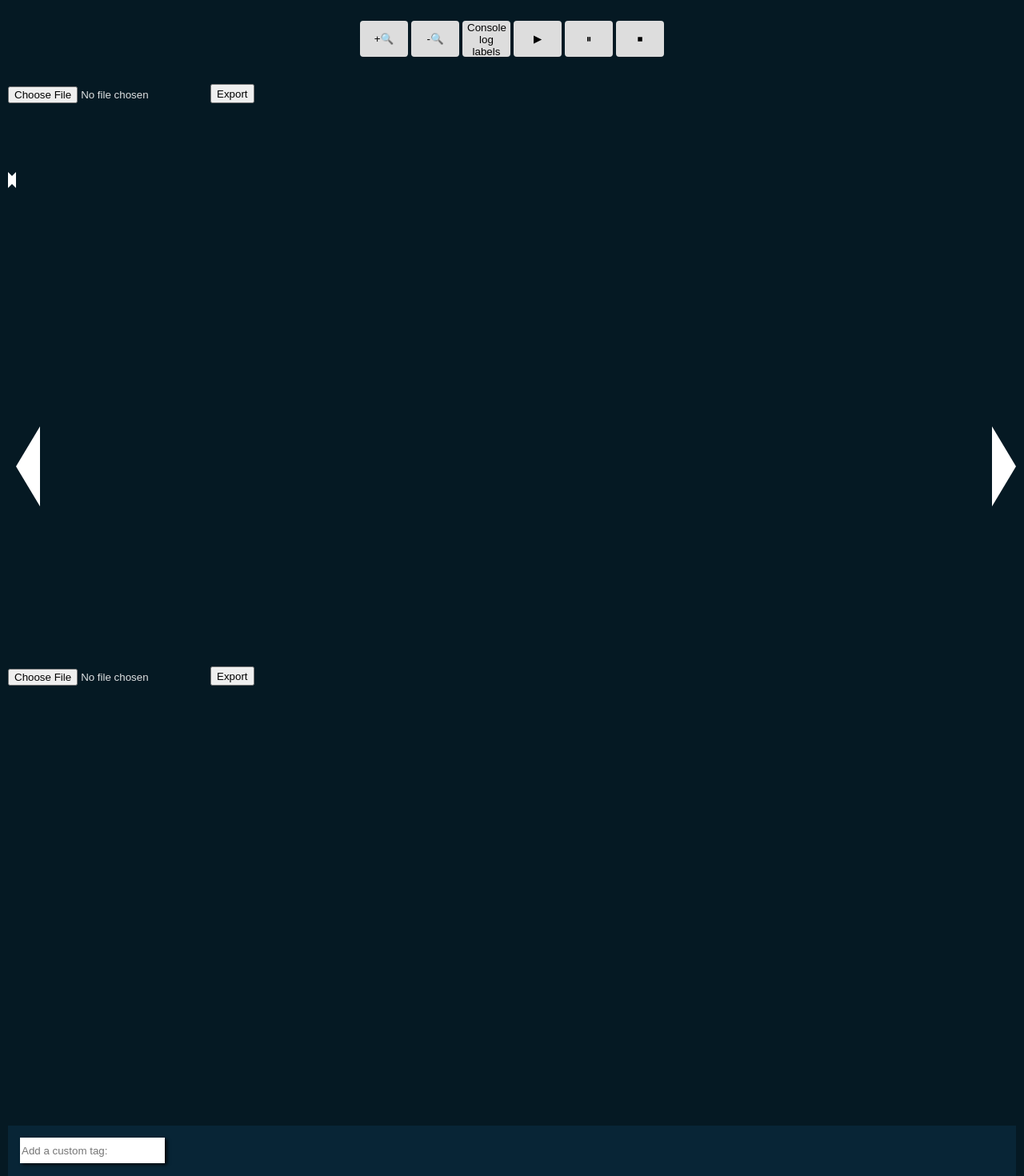
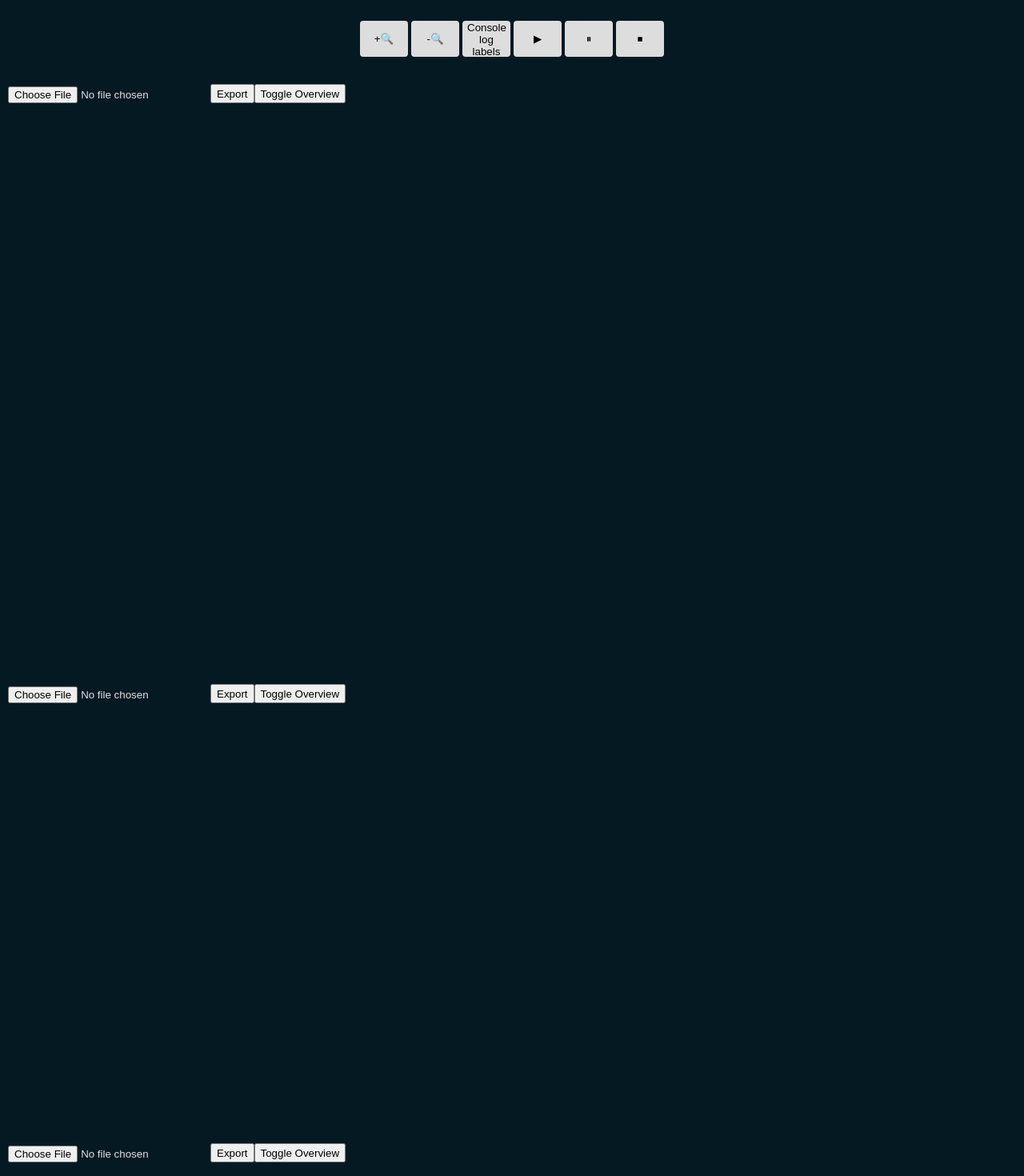
Before and after one commit to nccratliri-ml-wp/vocal-annotation-frontend, a React (Vite) app: page / in a window 1280 px wide. Shown: the part 240-1710 px from the top of the page at 80% size. Built offline with nearby package versions, Linux system fonts and the light colour scheme.

Commit message:
Fixed toggle button

```diff
--- a/src/App.jsx
+++ b/src/App.jsx
@@ -91,19 +91,27 @@ function App() {
                 nfft={nfft}
                 binsPerOctave={binsPerOctave}
                 parameters={parameters}
-                showOverview={true}
+                showOverviewInitialValue={true}
 
             />
             <ScalableSpec
-                //response={response}
-                //audioFileName={audioFileName}
                 importedLabels={importedLabels}
                 activeClustername={activeClustername}
                 specType={specType}
                 nfft={nfft}
                 binsPerOctave={binsPerOctave}
                 parameters={parameters}
-                showOverview={false}
+                showOverviewInitialValue={false}
+
+            />
+            <ScalableSpec
+                importedLabels={importedLabels}
+                activeClustername={activeClustername}
+                specType={specType}
+                nfft={nfft}
+                binsPerOctave={binsPerOctave}
+                parameters={parameters}
+                showOverviewInitialValue={false}
 
             />
             <Clusternames
--- a/src/ScalableSpec.jsx
+++ b/src/ScalableSpec.jsx
@@ -34,7 +34,7 @@ function ScalableSpec( { /*response, audioFileName,*/
                            activeClustername,
                            /*spectrogramIsLoading, passSpectrogramIsLoadingToApp,*/
                            specType, nfft, binsPerOctave, parameters,
-                           showOverview}) {
+                           showOverviewInitialValue}) {
     // General
     const [audioDuration, setAudioDuration] = useState(0);
     const [audioId, setAudioId] = useState(null);
@@ -80,6 +80,10 @@ function ScalableSpec( { /*response, audioFileName,*/
     const [selectedFile, setSelectedFile] = useState(null)
     const [response, setResponse] = useState(null)
     const [spectrogramIsLoading, setSpectrogramIsLoading] = useState(false)
+
+
+
+    const [showOverview, setShowOverview] = useState(showOverviewInitialValue)
 
 
     /* ++++++++++++++++++++ Pass methods ++++++++++++++++++++ */
@@ -392,28 +396,28 @@ function ScalableSpec( { /*response, audioFileName,*/
     }
 
     const drawTimeAxis = () => {
-        const canvas = timeAxisRef.current;
-        const ctx = canvas.getContext('2d');
-        ctx.clearRect(0, 0, canvas.width, canvas.height); // Clear previous drawings
+        const canvas = timeAxisRef.current
+        const ctx = canvas.getContext('2d')
+        ctx.clearRect(0, 0, canvas.width, canvas.height)
         ctx.lineWidth = 2
         ctx.strokeStyle = '#9db4c0'
 
         // Drawing horizontal timeline
         ctx.beginPath()
-        ctx.moveTo(0, canvas.height - 1)
-        ctx.lineTo(canvas.width, canvas.height - 1)
+        ctx.moveTo(0, 0)
+        ctx.lineTo(canvas.width, 0)
         ctx.stroke()
 
         // Drawing first timestamp
         ctx.beginPath()
-        ctx.moveTo(1, canvas.height)
-        ctx.lineTo(1, 0)
+        ctx.moveTo(1, 0)
+        ctx.lineTo(1, canvas.height)
         ctx.stroke()
 
         // Drawing last timestamp
         ctx.beginPath()
-        ctx.moveTo(canvas.width - 1, canvas.height)
-        ctx.lineTo(canvas.width - 1, 0)
+        ctx.moveTo(canvas.width - 1, 0)
+        ctx.lineTo(canvas.width - 1, canvas.height)
         ctx.stroke()
 
         // Drawing timestamps in between
@@ -426,14 +430,14 @@ function ScalableSpec( { /*response, audioFileName,*/
 
         // Draw 1st level
         for (let i=step; i < audioDuration; i+=step){
-            drawTimestamp(i, 15, '.00', 14,true, false)
+            drawTimestamp(i, 30, '.00', 14,true, false)
         }
 
         step = step * 0.1
         // Draw 2nd level
         // TO DO: figure out why this breaks at 4.5
         for (let i=step; i < audioDuration; i+=step){
-            drawTimestamp(i, 30, '', 10,withText, true)
+            drawTimestamp(i, 15, '', 10,withText, true)
         }
 
         // Draw 3rd level
@@ -446,7 +450,7 @@ function ScalableSpec( { /*response, audioFileName,*/
 
         // Draw line under Timestamp text
         ctx.beginPath()
-        ctx.moveTo(x, canvas.height)
+        ctx.moveTo(x, 0)
         ctx.lineTo(x, lineHeight)
         ctx.lineWidth = 2
         ctx.strokeStyle = '#9db4c0'
@@ -463,7 +467,7 @@ function ScalableSpec( { /*response, audioFileName,*/
         const textWidth = ctx.measureText(timestampText).width;
 
         if (withText) {
-            ctx.fillText(timestamp.toString() + ending, x - textWidth / 2, lineHeight-5);
+            ctx.fillText(timestamp.toString() + ending, x - textWidth / 2, lineHeight+10);
         }
     }
 
@@ -927,7 +931,7 @@ function ScalableSpec( { /*response, audioFileName,*/
         if (!overviewSpectrogram || !showOverview) return
         drawOverviewSpectrogram(overviewSpectrogram)
         getSpecAndAudioArray()
-    }, [overviewSpectrogram])
+    }, [overviewSpectrogram, showOverview])
 
     // When user zoomed in/out, scrolled
     useEffect( () => {
@@ -958,6 +962,7 @@ function ScalableSpec( { /*response, audioFileName,*/
     // When a new audio file is uploaded:
     useEffect( () => {
             if (!response) return
+
             console.log(response.data.audio_id)
             newFileUploaded.current = true
             setAudioDuration(response.data.audio_duration);
@@ -985,6 +990,10 @@ function ScalableSpec( { /*response, audioFileName,*/
     }, [audioSnippet])
 
 
+
+    const toggleOverview = () => {
+        setShowOverview(!showOverview)
+    }
 
     return (
         <div
@@ -1034,15 +1043,12 @@ function ScalableSpec( { /*response, audioFileName,*/
                     audioFileName={'Example Audio File Name'}
                     labels={labels}
                 />
+                <button
+                    onClick={toggleOverview}
+                >
+                    Toggle Overview
+                </button>
             </div>
-            {showOverview &&
-                <canvas
-                    ref={timeAxisRef}
-                    width={parent.innerWidth - 30}
-                    height={40}
-                    onContextMenu={(event) => event.preventDefault()}
-                />
-            }
             {showOverview &&
                 <div
                     className='overview-canvas-container'
@@ -1058,6 +1064,8 @@ function ScalableSpec( { /*response, audioFileName,*/
                             onContextMenu={(event) => event.preventDefault()}
                             onMouseMove={handleMouseMoveOverview}
                         />
+                        {response &&
+                            <>
                                 <button
                                     id='left-scroll-overview-btn'
                                     onClick={leftScrollOverview}
@@ -1067,7 +1075,17 @@ function ScalableSpec( { /*response, audioFileName,*/
                                     onClick={rightScrollOverview}
                                 />
                             </>
+                        }
+                    </>
                 </div>
+            }
+            {showOverview &&
+                <canvas
+                    ref={timeAxisRef}
+                    width={parent.innerWidth - 30}
+                    height={40}
+                    onContextMenu={(event) => event.preventDefault()}
+                />
             }
             <canvas
                 className='waveform-canvas'
@@ -1092,7 +1110,7 @@ function ScalableSpec( { /*response, audioFileName,*/
                     onContextMenu={handleRightClick}
                     onMouseMove={handleMouseMove}
                 />
-                {showOverview &&
+                {showOverview && spectrogram &&
                     <>
                         <button
                             className='left-scroll-btn'
--- a/src/index.css
+++ b/src/index.css
@@ -50,7 +50,7 @@ html, body {
   position: relative;
   width: auto;
   height: 100px;
-  margin: 0 0 8px 0;
+  margin: 0 0 30px 0;
 }
 
 .overview-canvas{
```
Lines whose indentation alone changed are shown as unchanged.
